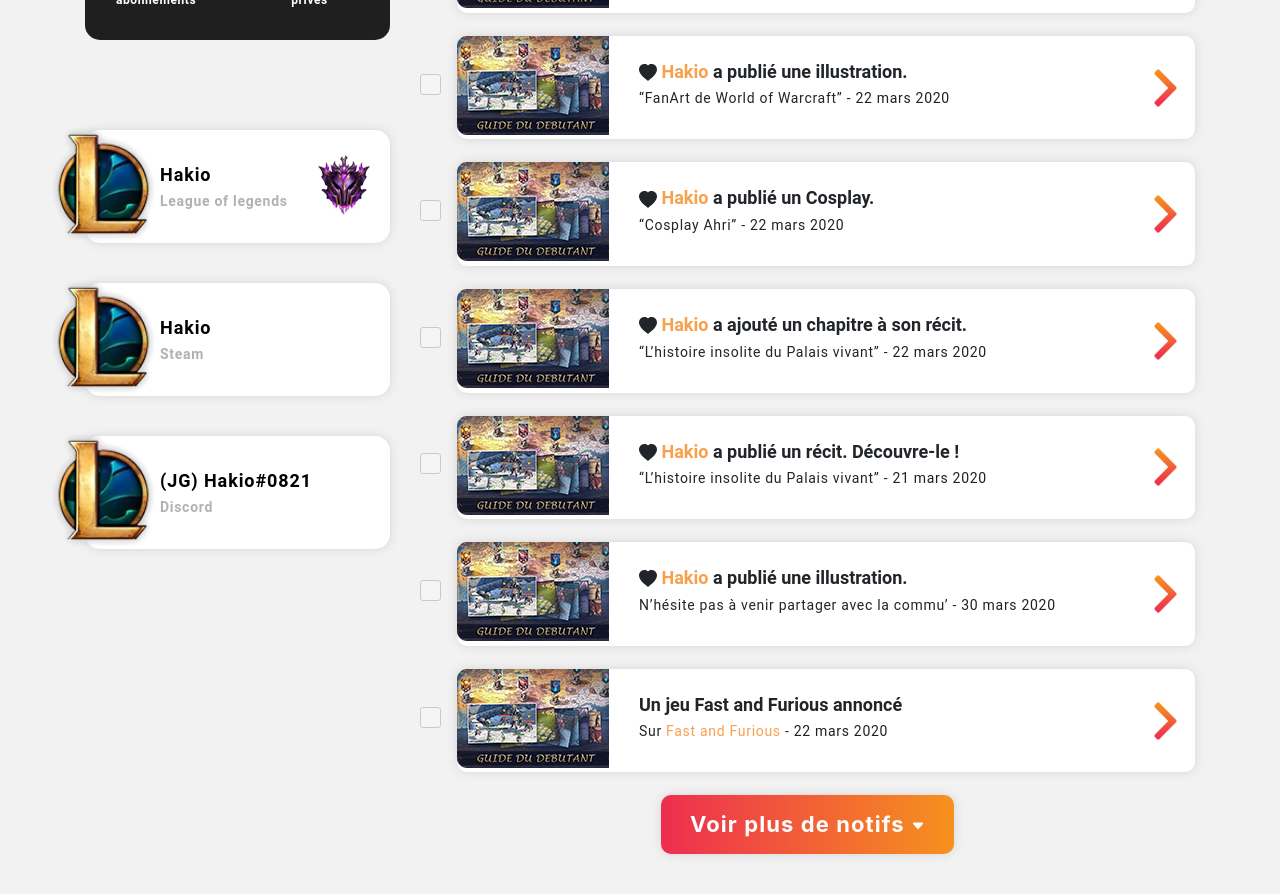
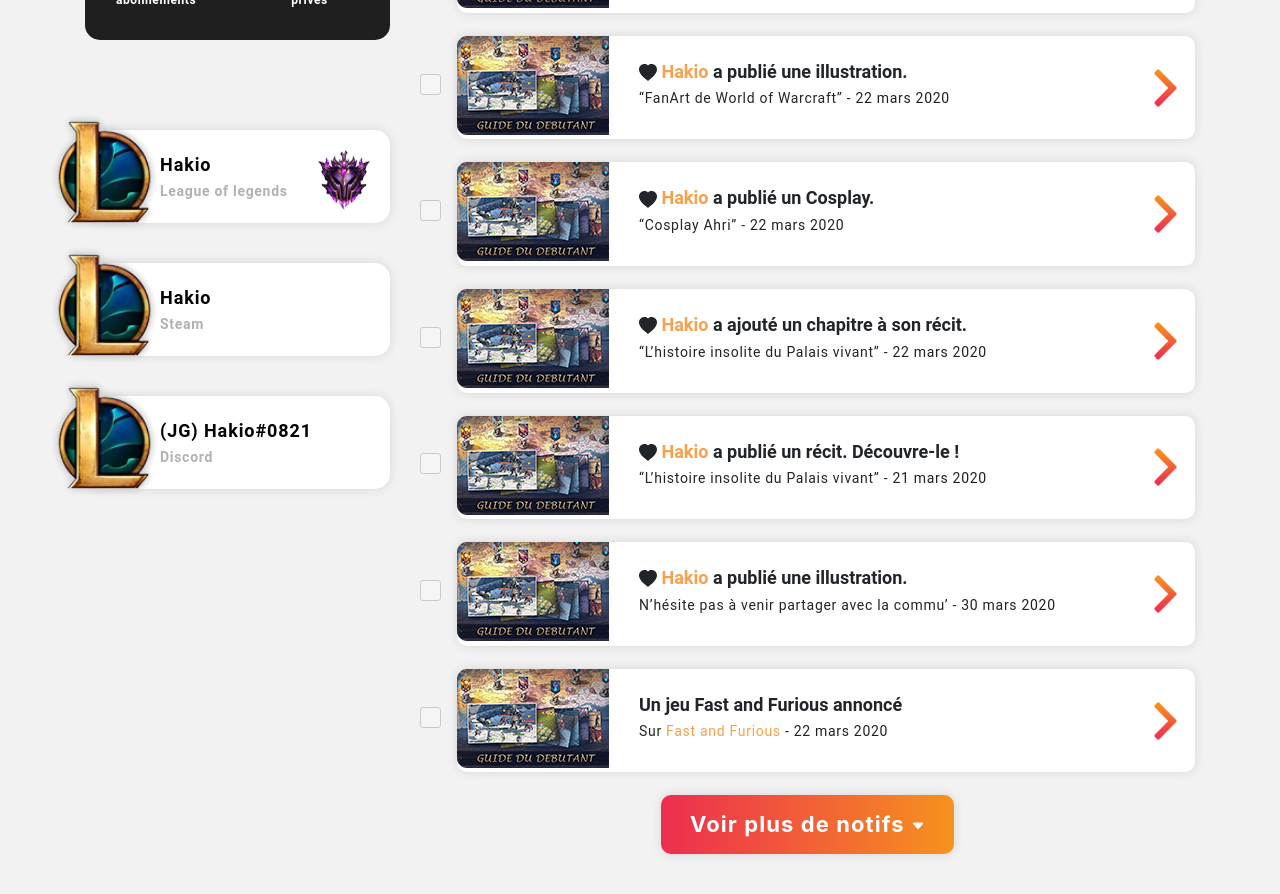
Before and after one commit to ArtemFedorchuk/Lunaris, a React (Create React App) app: page / in a window 1280 px wide. Shown: the part 1860-2754 px from the top of the page. Built offline with nearby package versions, Linux system fonts and the light colour scheme.

Commit message:
fix styles bug UserCard component

```diff
--- a/src/Atoms/Search/styles.module.scss
+++ b/src/Atoms/Search/styles.module.scss
@@ -1,5 +1,6 @@
 .searchWrapper {
 	display: flex;
+	justify-content: center;
 	.btnSearch {
 		background: #181818;
 		color: white;
--- a/src/Atoms/UserCard/styles.module.scss
+++ b/src/Atoms/UserCard/styles.module.scss
@@ -5,21 +5,20 @@
 	display: flex;
 	border-radius: 15px;
 	box-shadow: 0 0 10px rgba(204, 204, 204, 0.75);
-	//padding: 10px 20px;
-	padding: 10px 20px 10px 75px;
+	padding: 0px 20px 0px 75px;
 	justify-content: flex-start;
 	.cardAvatar {
 		position: absolute;
 		right: 20px;
-		top: 25px;
+		top: 20px;
 	}
 	.imgWrapper {
 		position: absolute;
-		top: -5px;
+		top: -18px;
 		left: -35px;
 		img	{
-			width: 107px;
-			height: 117px;
+			width: 109px;
+			height: 119px;
 		}
 	}
 	.contentCardWrapper {
--- a/src/Molecules/PostItem/index.jsx
+++ b/src/Molecules/PostItem/index.jsx
@@ -15,7 +15,7 @@
 
 				<div className={styles.postItem}>
 					<div className={styles.imgWrapper}>
-						<img src={postImg} alt='' />
+						<img src={postImg} alt='post' />
 					</div>
 					<div className={styles.postDescr}>
 						<div className={styles.text}>
--- a/src/Organisms/Header-dark/index.jsx
+++ b/src/Organisms/Header-dark/index.jsx
@@ -19,7 +19,9 @@
 				<Row className={styles.adaptive}>
 					<Col>
 						<div>
-							<img className={styles.headerLogo} src={logo} alt='logo' />
+							<a href='#'>
+								<img className={styles.headerLogo} src={logo} alt='logo' />
+							</a>
 						</div>
 					</Col>
 					<Col className='text-center'>
```
